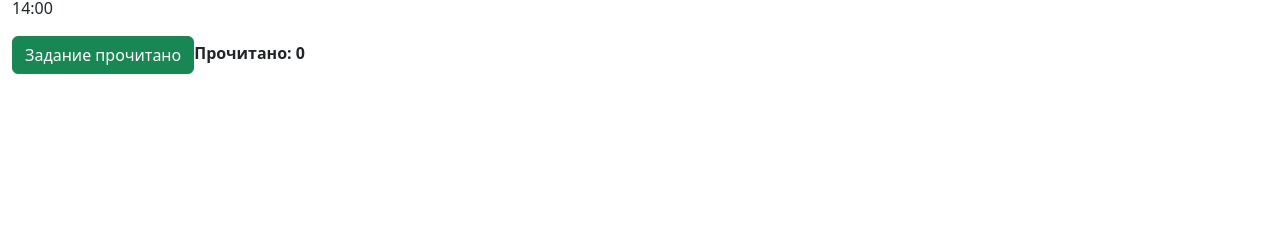
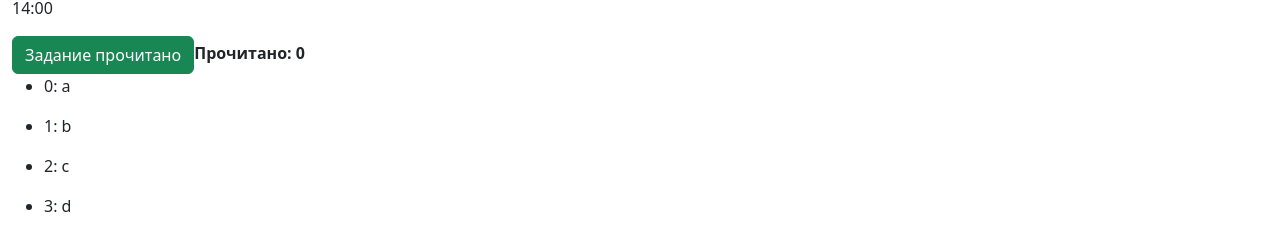
Before and after one commit to vitalay/vue-3, a Vue app in the folder vue-project/: page / in a window 1280 px wide. Shown: the part 709-940 px from the top of the page. Before the commit the page ends 800 px from the top, so only its background shows below. Built offline with nearby package versions, Linux system fonts and the light colour scheme.

Commit message:
slot. Как работать со слотами. Основные примеры использования slot

```diff
--- a/vue-project/src/App.vue
+++ b/vue-project/src/App.vue
@@ -14,12 +14,22 @@
       :isOpen="note.isOpen"
       @countTaskOpen="note.wasTaskRead++"
     />
+
+    <app-slots>
+
+      <template v-slot="slotProps">
+        <p>{{ slotProps.i }}: {{ slotProps.item }}</p>
+
+      </template>
+
+
+    </app-slots>
   </div>
 </template>
 
 <script>
 import MyNotes from "./MyNotes.vue"; // Убедись, что этот компонент существует и находится в правильном пути
-
+import AppSlots from "./AppSlots.vue";
 export default {
   data() {
     return {
@@ -50,6 +60,7 @@ export default {
   },
   components: {
     MyNotes,
+    AppSlots
   },
 };
 </script>
--- /dev/null
+++ b/vue-project/src/AppSlots.vue
@@ -0,0 +1,32 @@
+<template>
+    <div>
+       <ul>
+        <li v-for="(data, index) in slotsData" :key="data">
+              <slot :item="data" :i="index"></slot>
+        </li>
+       </ul>
+
+
+    </div>
+
+</template>
+
+<script>
+export default {
+    data() {
+        return {
+            slotsData: [
+                "a",
+                "b",
+                "c",
+                "d"
+        ]
+        }
+    }
+
+}
+</script>
+
+<style>
+
+</style>
```
